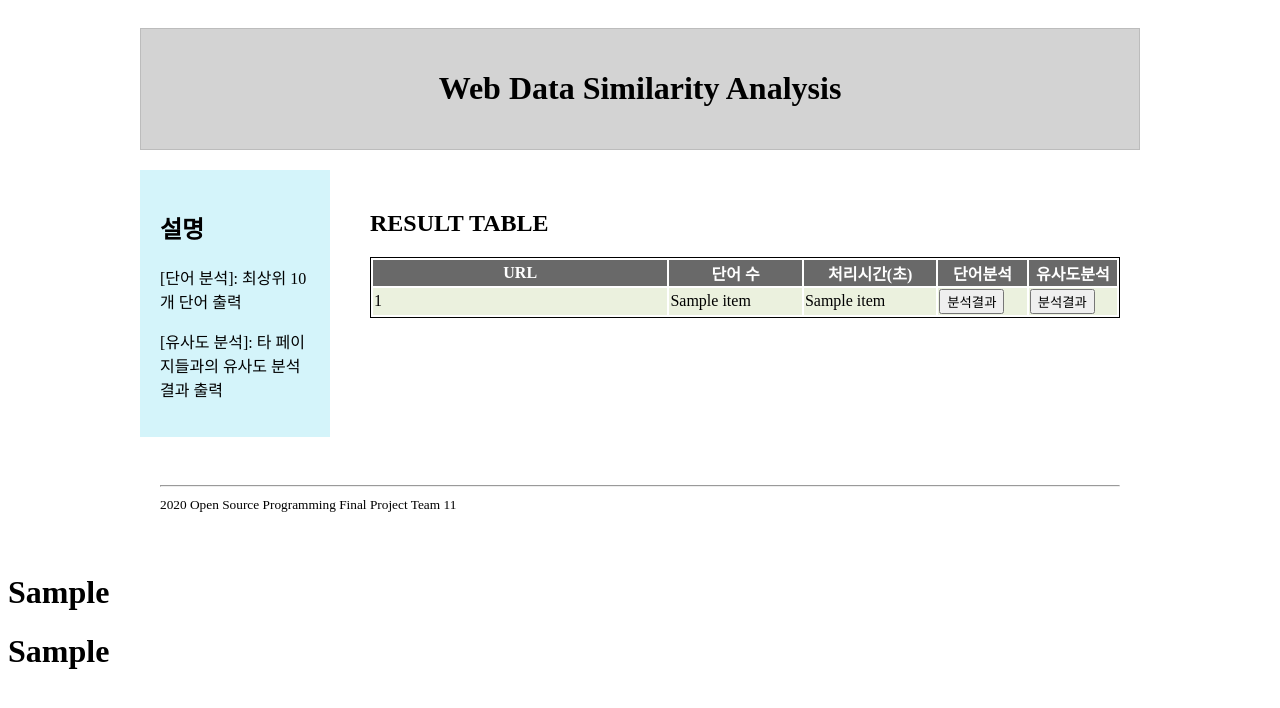
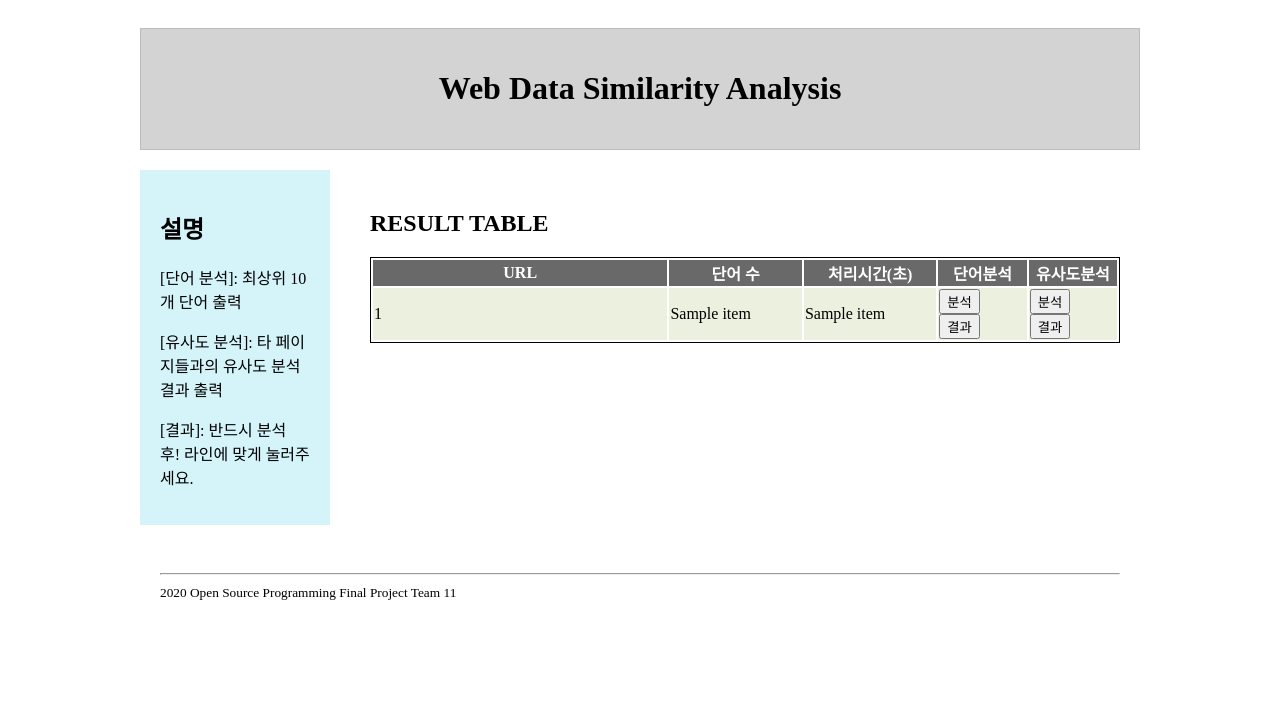
Before and after one commit to Shyellen/OSP_Project, a Flask app: template templates/result.html in a window 1280 px wide. Shown: the top 708 px of the page. Run offline with Flask 2, Linux system fonts and the light colour scheme; the template is opened without the code that fills it: most values are stand-ins (such as "Sample title", 1, 10 or a date in 2020); some libraries are stand-ins or nearby versions.

Commit message:
result.html: result alert

```diff
--- a/templates/result.html
+++ b/templates/result.html
@@ -6,6 +6,16 @@
 	<script src="https://ajax.googleapis.com/ajax/libs/jquery/3.2.1/jquery.min.js"></script>
 	<script src="./static/table_handling.js"></script>
 	<link rel="stylesheet" type="text/css" href="./static/layout.css" />
+	<script type="text/javascript">
+		function alert_tfidf_res(){
+			var res = document.getElementById("tfidf_res");
+			alert("[ 최상위 단어 TOP10 ]\n"+res.value);
+		};
+		function sim_res(){
+			var res = document.getElementById("sim_res");
+			alert("[ 가장 유사한 페이지 TOP3 ]\n"+res.value);
+		};
+	</script>
 </head>
 <body>
 	<div id="osp-container">
@@ -16,6 +26,7 @@
 			<h2>설명</h2>
 			<p>[단어 분석]: 최상위 10개 단어 출력
 			<p>[유사도 분석]: 타 페이지들과의 유사도 분석 결과 출력
+			<p>[결과]: 반드시 분석 후! 라인에 맞게 눌러주세요.
 		</div>
 		<div id="osp-content">
 			<h2>RESULT TABLE</h2>
@@ -42,25 +53,25 @@
 					<td>{{item[2]}}</td>
 					<td><form action="/get_tfidf" method="POST">
 						<input type="hidden" name="url_i" value="{{item[3]}}"/>
-						<button type="submit" id="btn1"/>분석결과</button></form>
+						<button type="submit" id="btn1">분석</button></form>
+						<button onclick="alert_tfidf_res()">결과</button>
 					</td>
 					<td><form action="/get_similarity" method="POST">
 						<input type="hidden" name="url_j" value="{{item[3]}}"/>
-						<button type="submit" id="btn2"/>분석결과</button>
-					</form></td>
+						<button type="submit" id="btn2">분석</button></form>
+						<button onclick="sim_res()">결과</button>
+					</td>
 				</tr>
 				{% endfor %}
 			</table>
 			</div>
+			<input type="hidden" name="sim_res" id="sim_res" value="{{sim_result}}"/>
+			<input type="hidden" name="tfidf_res" id="tfidf_res" value="{{tfidf_result}}"/>
 		</div>
 		<div id="osp-footer">
 			<hr>
 			<small>2020 Open Source Programming Final Project Team 11</small>
 		</div>
 	</div>
-	<div>
-		<h1>{{sim_result}}</h1>
-		<h1>{{tfidf_result}}</h1>
-	</div>
 </body>
 </html>
```
